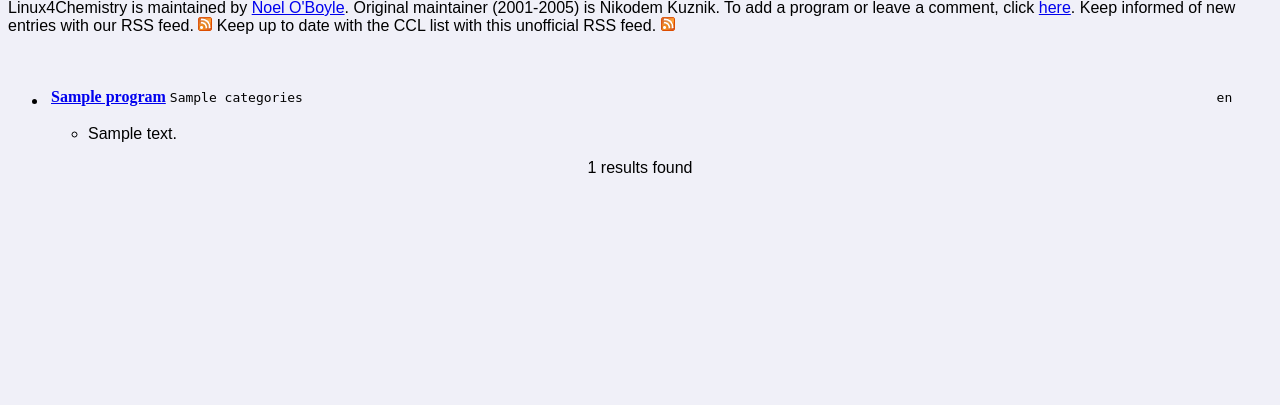
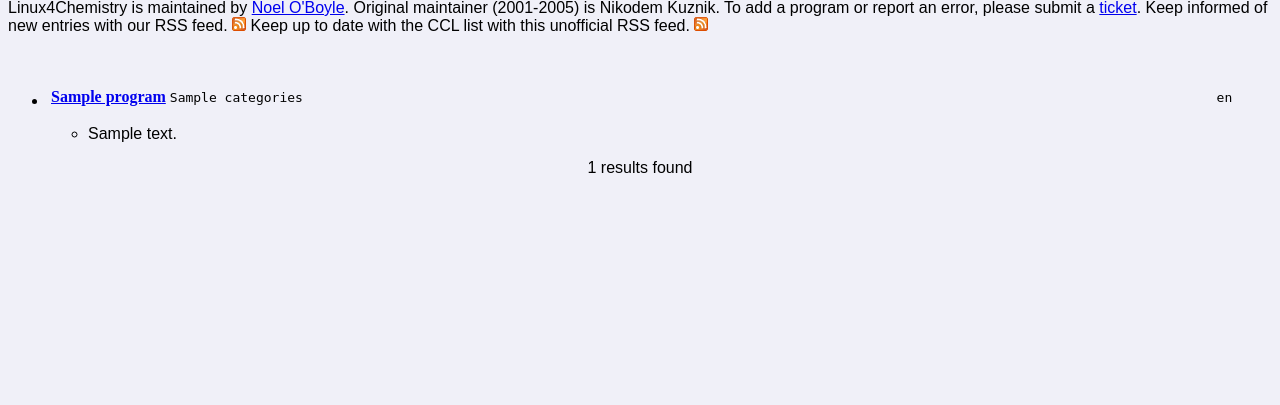
Before and after one commit to linux4chemistry/linux4chemistry, a Django app: template linux4chemistry/oldsite/templates/oldsite/linux4chemistry.html in a window 1280 px wide. Shown: the part 395-800 px from the top of the page. Run offline with Django 3.2, Linux system fonts and the light colour scheme; tables that the repository leaves empty hold one stand-in row (values such as "Sample post"); the template is opened without the code that fills it: values that come from a table or form of the project are taken from there, most other values are stand-ins (such as "Sample title", 1, 10 or a date in 2020); some libraries are stand-ins or nearby versions; grey boxes are pictures that could not be loaded.

Commit message:
leave comment page replaced by link to the issue tracker.

```diff
--- a/linux4chemistry/oldsite/templates/oldsite/linux4chemistry.html
+++ b/linux4chemistry/oldsite/templates/oldsite/linux4chemistry.html
@@ -81,8 +81,9 @@ visualization, graphic, quantum mechanic, dynamic, kinetic, simulation
       Linux4Chemistry is maintained by
       <a href="http://www.redbrick.dcu.ie/~noel">Noel O'Boyle</a>.
       Original maintainer (2001-2005) is Nikodem Kuznik.
-      To add a program or leave a comment, click
-      <a href="{% url 'leave_comment' %}">here</a>.
+      To add a program or report an error, please submit a
+      <a href="https://github.com/linux4chemistry/linux4chemistry/issues/new">
+	ticket</a>.
       Keep informed of new entries with our RSS feed.
       <a href="l4c-rss.xml">
 	<img src="{{ STATIC_URL }}img/feed-icon-14x14.png"
--- a/linux4chemistry/oldsite/urls.py
+++ b/linux4chemistry/oldsite/urls.py
@@ -3,8 +3,6 @@ from django.conf.urls import patterns, include, url
 from . import views
 
 urlpatterns = patterns('',
-  url(r'^comment/$',
-      views.LeaveCommentView.as_view(), name='leave_comment'),
   url(r'^definition/$',
       views.LicenseDefinitionView.as_view(), name='license_definition'),
   url(r'^$',
--- a/linux4chemistry/oldsite/views.py
+++ b/linux4chemistry/oldsite/views.py
@@ -99,7 +99,3 @@ class Linux4ChemistryView(FormView):
 
 class LicenseDefinitionView(TemplateView):
     template_name = 'oldsite/definition.html'
-
-
-class LeaveCommentView(TemplateView):
-    template_name = 'oldsite/leavecomment.html'
```
Also changed, not shown: linux4chemistry/oldsite/templates/oldsite/leavecomment.html (deleted, +0 -35 lines).
